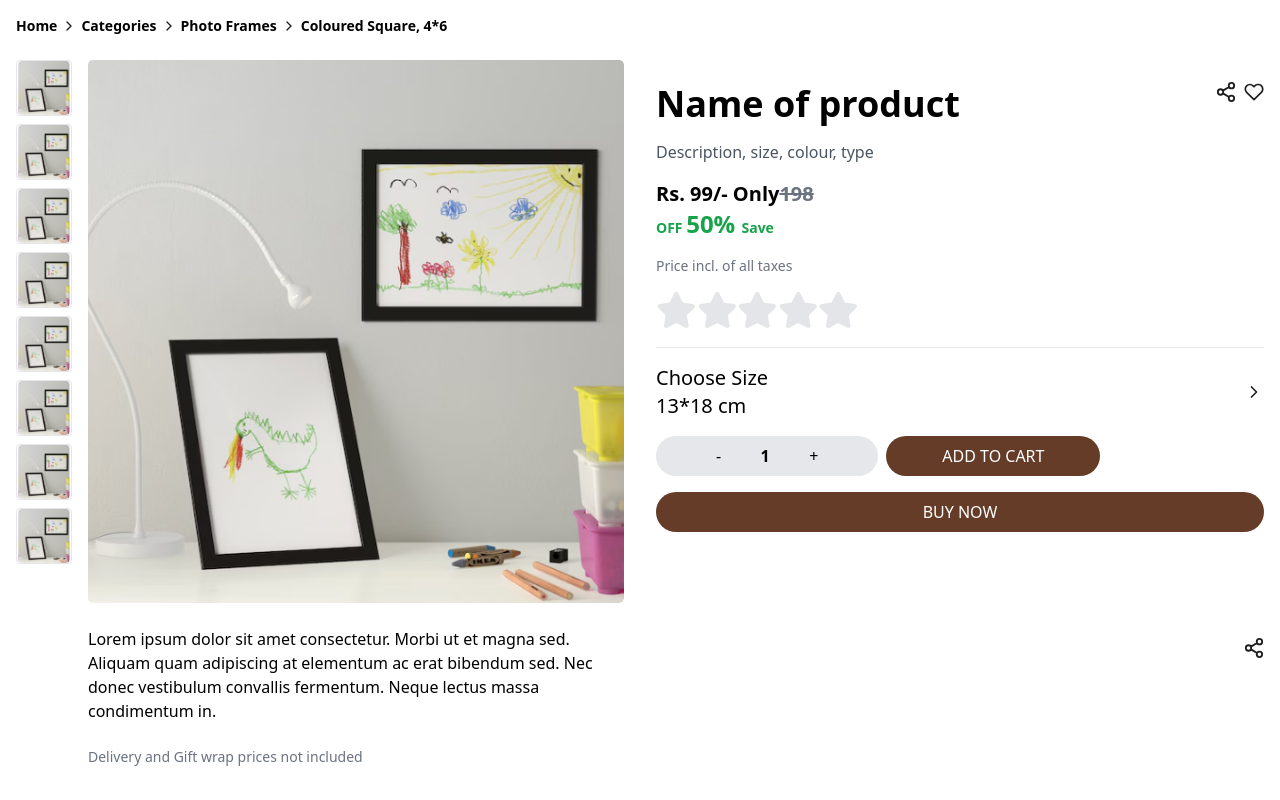
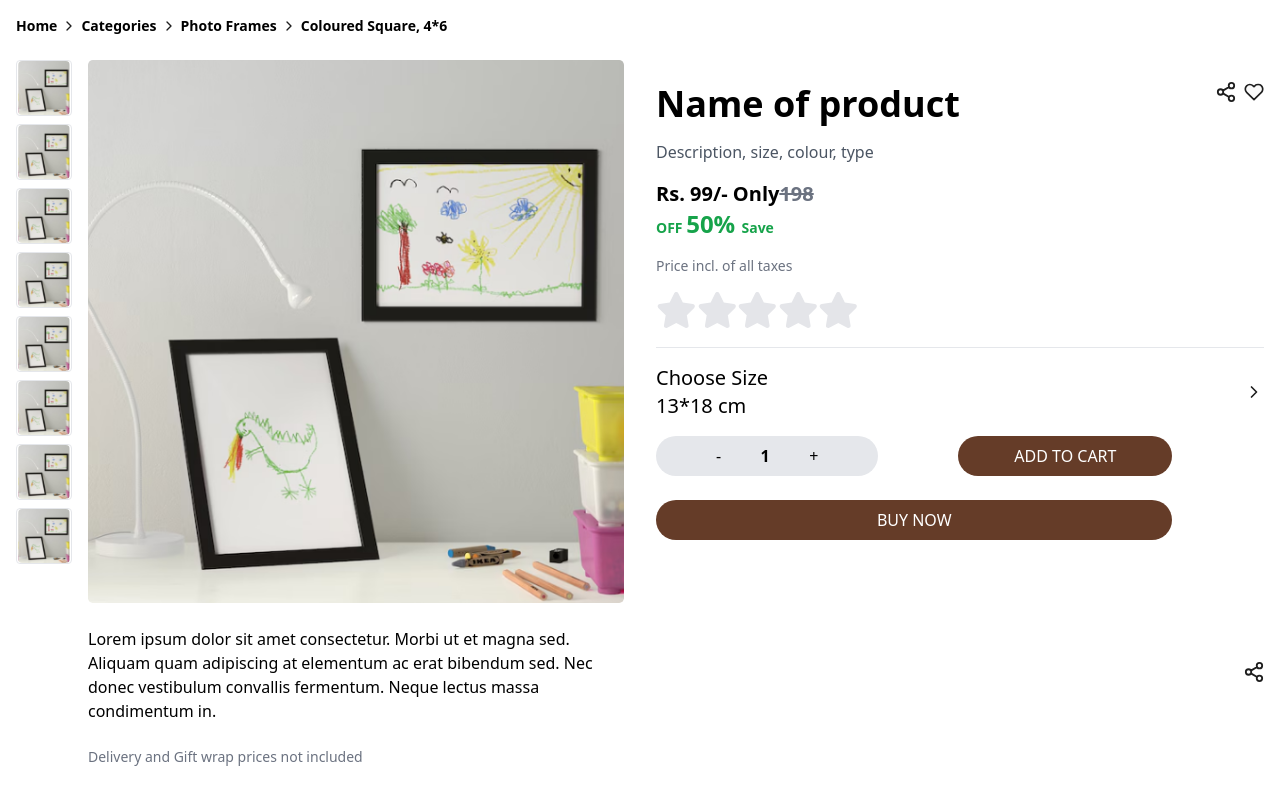
Before and after one commit to Rishikagi/Product-specific, a React (Vite) app: page / in a window 1280 px wide. Shown: the top 800 px of the page. Built offline with nearby package versions, Linux system fonts and the light colour scheme.

Commit message:
first commit

```diff
--- a/src/Product.jsx
+++ b/src/Product.jsx
@@ -91,8 +91,9 @@ cursor-pointer overflow-x-auto whitespace-nowrap">
 
     <img src={arrow} alt="" className="w-5 h-5  cursor-pointer transtion-transform duration-300 ease-in-out hover:scale-75" />
   </div>
+  <div className=" w-full sm:w-fit pb-4">
 
-          <div className="flex items-center gap-2 flex-wrap sm:flex-nowrap w-full sm:w-fit">
+          <div className="flex items-center gap-2 sm:gap-[80px] flex-wrap sm:flex-nowrap w-full sm:w-fit">
   {/* Quantity Counter */}
   <div className="flex items-center bg-gray-200 rounded-[30px] gap-2 px-6 py-1 sm:px-12 ">
     <button
@@ -120,14 +121,14 @@ cursor-pointer overflow-x-auto whitespace-nowrap">
 ">
     ADD TO CART
   </button>
-</div>
+</div> <br />
 
 
           <div className=" gap-4">
 
 
             <button className="px-2 py-2 bg-button text-white w-full rounded-[30px] transition-transform duration-300 ease-in-out hover:bg-black">BUY NOW</button>
-          </div>
+          </div></div>
 
           <div className=" flex justify-end"> <img src={share} alt="" className="w-5 h-5 cursor-pointer mt-[90px] transtion-transform duration-300 ease-in-out hover:scale-75 " /></div>
 
```
